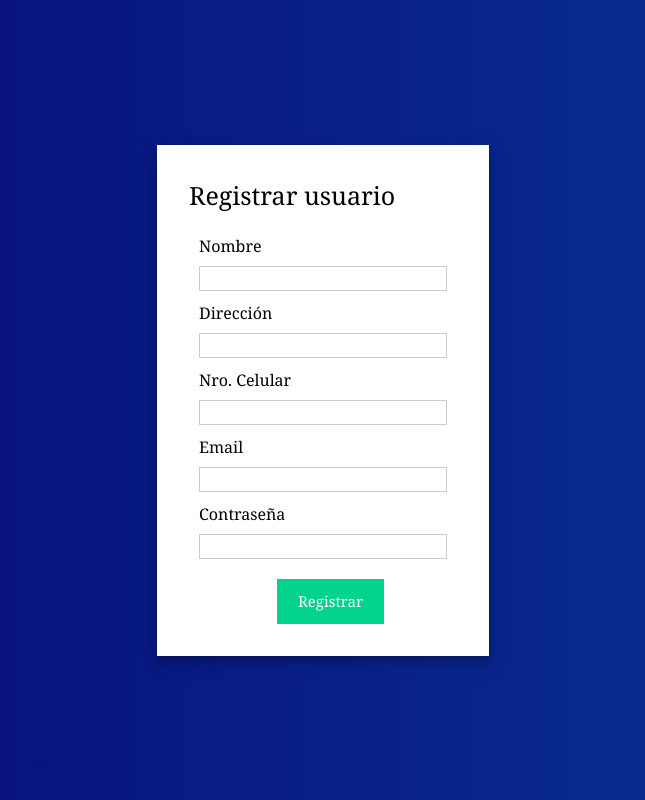
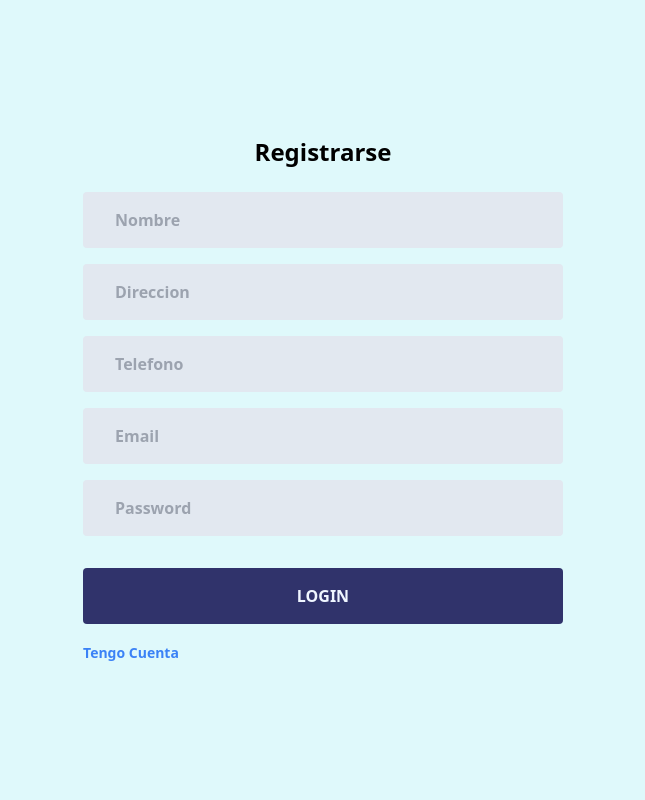
Before and after one commit to nahuelXZV/Front-Chat-Bot, a Next.js app: page /signup in a window 1280 px wide. Shown: the whole page, without its empty margins (317-962 px from the left). Built offline with nearby package versions, Linux system fonts and the light colour scheme.

Commit message:
arreglos login and register

```diff
--- a/components/Layout_Login.js
+++ b/components/Layout_Login.js
@@ -9,11 +9,9 @@ export default function Layout_Login({ children, title }) {
         <link rel="icon" href="/favicon.ico" />
       </Head>
 
-      <div className="flex h-screen overflow-y-hidden bg-white">
-        <div className="flex flex-col flex-1 h-full overflow-hidden">
-          <main className="flex-1 max-h-full p-5 py-1 overflow-hidden overflow-y-scroll">
-            {children}
-          </main>
+      <div className="bg-fondo">
+        <div className="flex justify-center h-screen w-screen items-center">
+          {children}
         </div>
       </div>
     </>
--- a/components/Nav.js
+++ b/components/Nav.js
@@ -2,31 +2,39 @@ import Image from "next/image";
 import Link from "next/link";
 import { useAppContext } from "../context/LayoutContext";
 import { useState, useEffect } from "react";
-import {useRouter} from "next/router";
+import { useRouter } from "next/router";
 
 export default function Nav() {
   const router = useRouter();
   const layotContext = useAppContext();
   const [open, setOpen] = useState(false);
+  const [usuario, setUser] = useState('');
+  const [email, setEmail] = useState('');
 
   function local() {
     if (typeof window !== 'undefined') {
       let user = localStorage.getItem('user');
       user = JSON.parse(user);
-      return user.nombre;
+      console.log(user);
+      return user.body.empleadoId?.nombre ? user.body.empleadoId?.nombre : "Usuario";
     }
   }
+
   function local2() {
     if (typeof window !== 'undefined') {
       let user = localStorage.getItem('user');
       user = JSON.parse(user);
-      return user.email;
+      return user.body.user.email;
     }
   }
-  let usuario = local();
-  let email = local2();
 
-  function exit(){
+  useEffect(() => {
+    setUser(local());
+    setEmail(local2());
+  }, []);
+
+
+  function exit() {
     if (typeof window !== 'undefined') {
       localStorage.removeItem("user");
       router.push("/login");
@@ -76,7 +84,7 @@ export default function Nav() {
         <div className="relative flex justify-center space-x-3 mr-8">
           <div className="relative">
             <button onClick={toggleD} className="relative z-10 flex items-center p-2 text-sm text-gray-600 bg-fondo border border-transparent rounded-md focus:border-blue-500 focus:ring-opacity-40 focus:ring-blue-300  focus:outline-none">
-            <span className="mx-1 font-bold">{usuario}</span>
+              <span className="mx-1 font-bold">{usuario}</span>
               <svg className="w-5 h-5 mx-1" viewBox="0 0 24 24" fill="none" xmlns="http://www.w3.org/2000/svg">
                 <path d="M12 15.713L18.01 9.70299L16.597 8.28799L12 12.888L7.40399 8.28799L5.98999 9.70199L12 15.713Z" fill="currentColor"></path>
               </svg>
@@ -85,13 +93,13 @@ export default function Nav() {
         </div>
       </div>
       <div className={styleOpenD}>
-        <a href="#" className="flex items-center p-3 -mt-2 text-sm text-gray-600 transition-colors duration-200 transform hover:bg-gray-100 ">
+        <button className="flex items-start p-3 -mt-2 text-sm text-gray-600 transition-colors duration-200 transform hover:bg-gray-100 ">
           <Image src="/images/user.png" alt="Picture of the author" width={35} height={35} className="flex-shrink-0 object-cover mr-4 rounded-full w-9 h-9" />
           <div className="mx-4 ml-2">
-            <h1 className="text-sm font-semibold text-gray-700 ">{usuario}</h1>
+            <h1 className="text-sm font-semibold text-gray-700">{usuario}</h1>
             <p className="text-sm text-gray-500 ">{email}</p>
           </div>
-        </a>
+        </button>
         <hr className="border-gray-200" />
         <button onClick={exit} className="block px-4 py-3 text-sm text-gray-600 capitalize transition-colors duration-200 transform hover:bg-gray-100">
           Cerrar Sesion
--- a/pages/login.js
+++ b/pages/login.js
@@ -1,37 +1,26 @@
-import styles from "../styles/style_login.module.css";
 import Layout from "../components/Layout_Login";
-
 import React, { useState } from "react";
 import { useRouter } from "next/router";
 import { useEffect } from "react";
+import Link from "next/link";
 
 export default function Login() {
-  //const login = () => {
-  const [email, setEmail] = React.useState('');
-  const [password, setPassword] = React.useState('');
-  const [errorMessages, setErrorMessages] = React.useState({});
-
+  const [email, setEmail] = React.useState("");
+  const [password, setPassword] = React.useState("");
+  const [emailError, setEmailError] = React.useState(null);
+  const [passError, setPassError] = React.useState(null);
+  const [errorLogin, setErrorLogin] = React.useState(null);
   const router = useRouter();
 
   useEffect(() => {
     const auth = localStorage.getItem("user");
-    if(auth){
+    if (auth) {
       router.push('/tablero');
     }
   }, [])
 
-  const errors = {
-    uname: "invalid email",
-    pass: "invalid password"
-  };
-
-  const renderErrorMessage = (name) =>
-    name === errorMessages.name && (
-      <div className={styles.error}>{errorMessages.message}</div>
-    );
-
-  const handleLogin = async (e) => {
-    e.preventDefault();
+  const handleLogin = async () => {
+    if (email !== "" && password !== "") {
       let config = {
         method: 'Post',
         headers: {
@@ -42,46 +31,50 @@ export default function Login() {
       }
       let result = await fetch("http://localhost:3010/api/auth/login", config);
       result = await result.json();
-    console.warn(result);
-    if ("email" === result.error) {
-      setErrorMessages({ name: "uname", message: errors.uname });
-    } else {
-      if (result.error === "password") {
-        setErrorMessages({ name: "pass", message: errors.pass });
-      } else {
-        console.warn(result);
-        localStorage.setItem('user', JSON.stringify(result));
+      console.log(result);
+      if (result.error?.statusCode == 400 || result.error?.statusCode == 401) {
+        setErrorLogin('Usuario o contraseña incorrectos!');
+        return;
+      }
+      if (result.status == 200) {
+        localStorage.setItem("user", JSON.stringify(result));
         router.push('/tablero');
+        return;
       }
     }
+    email === "" ? setEmailError("El campo email es requerido") : "";
+    password === "" ? setPassError("El campo password es requerido") : "";
+    return;
   };
 
   return (
     <Layout title="login">
-      <div className={styles.app}>
-        <div className={styles.loginForm}>
-          <div className={styles.title}>Iniciar Sesion</div>
-          <div className={styles.form}>
-            <form id="cuenta_login" onSubmit={handleLogin}>
-              <div className={styles.inputContainer}>
-                <label> Usuario </label>
-                <input type="text" name="uname" required className={styles.inputText}
-                  onChange={(e) => setEmail(e.target.value)} value={email} />
-                {renderErrorMessage("uname")}
+      <div className="w-full md:w-1/2 flex flex-col items-center " >
+        {/* <!-- text login --> */}
+        <h1 className="text-center text-2xl font-bold text-black mb-6">LOGIN</h1>
+
+        {/* <!-- email input --> */}
+        <div className="w-3/4 mb-6">
+          <input onChange={(e) => setEmail(e.target.value)} value={email} type="email" name="email" id="email" className="w-full py-4 px-8 bg-slate-200 placeholder:font-semibold rounded hover:ring-1 outline-blue-500" placeholder="User Name" />
+          {/* mensaje de error */}
+          {emailError ? <div className="text-sm text-red-500 mt-2">{emailError}</div> : ""}
         </div>
-              <div className={styles.inputContainer}>
-                <label> Contraseña </label>
-                <input type="password" name="pass" required className={styles.inputPass}
-                  onChange={(e) => setPassword(e.target.value)} value={password} />
-                {renderErrorMessage("pass")}
+        {/* <!-- password input -->{} */}
+        <div className="w-3/4 mb-6">
+          <input onChange={(e) => setPassword(e.target.value)} value={password} type="password" name="password" id="password" className="w-full py-4 px-8 bg-slate-200 placeholder:font-semibold rounded hover:ring-1 outline-blue-500 " placeholder="Password" />
+          {passError ? <div className="text-sm text-red-500 mt-2">{passError}</div> : ""}
         </div>
-              <div className={styles.buttonContainer}>
-                <input type="submit" className={styles.inputSubmit} />
-
-                <button onClick={handleLogin} type="button" className={styles.inputVolver}>Volver</button>
+        {errorLogin ? <div className="text-md text-red-500 mb-4 fond-bold">{errorLogin}</div> : ""}
+        {/* <!-- button --> */}
+        <div className="w-3/4 mt-4">
+          <button onClick={handleLogin} type="submit" className="py-4 bg-aside w-full rounded text-blue-50 font-bold hover:bg-blue-700"> LOGIN</button>
         </div>
-            </form>
-          </div>
+        {/* registrarse */}
+        <div className="w-3/4 mt-4">
+          {/* texto de registrarse con LINK */}
+          <Link href="/signup">
+            <a className="text-sm text-blue-500 font-bold hover:text-blue-700"> Registrarse</a>
+          </Link>
         </div>
       </div>
     </Layout>
--- a/pages/login_prueba.js
+++ /dev/null
@@ -1,94 +0,0 @@
-import React, { useState } from "react";
-import ReactDOM from "react-dom";
-import styles from "../styles/style_login.module.css";
-import Layout from "../components/Layout_Login";
-
-export default function Login() {
-  const [errorMessages, setErrorMessages] = useState({});
-  const [isSubmitted, setIsSubmitted] = useState(false);
-
-  // User Login info
-
-  const errors = {
-    uname: "invalid username",
-    pass: "invalid password"
-  };
-
-  const handleSubmit = (event) => {
-    //Prevent page reload
-    event.preventDefault();
-
-    var { uname, pass } = document.forms[0];
-
-    // Find user login info
-    const userData = database.find((user) => user.username === uname.value);
-
-    // Compare user info
-    if (userData) {
-      if (userData.password !== pass.value) {
-        // Invalid password
-        setErrorMessages({ name: "pass", message: errors.pass });
-      } else {
-        setIsSubmitted(true);
-      }
-    } else {
-      // Username not found
-      setErrorMessages({ name: "uname", message: errors.uname });
-    }
-  };
-
-  // Generate JSX code for error message
-  const renderErrorMessage = (name) =>
-    name === errorMessages.name && (
-      <div className={styles.error}>{errorMessages.message}</div>
-    );
-
-  // JSX code for login form
-  //{renderErrorMessage("uname")}
-  //{renderErrorMessage("pass")}
-  const renderForm = (
-    <div className={styles.form}>
-      <form id="cuenta_login">
-        <div className={styles.inputContainer}>
-          <label for="username"> Usuario </label>
-          <input id="username" type="text" name="uname" required className={styles.inputText}/>
-
-        </div>
-        <div className={styles.inputContainer}>
-          <label for="password"> Contraseña </label>
-          <input id="password" type="password" name="pass" required className={styles.inputPass}/>
-
-        </div>
-        <div className={styles.buttonContainer}>
-          <input type="submit" className={styles.inputSubmit}/>
-          <input type="button" className={styles.inputVolver} value="Volver"/>
-        </div>
-      </form>
-    </div>
-  );
-//{isSubmitted ? <div>User is successfully logged in</div> : renderForm}
-//<script src={script}></script>
-
-  return (
-      <Layout title="login_prueba">
-        <div className={styles.app}>
-        <div className={styles.loginForm}>
-          <div className={styles.title}>Iniciar Sesion</div>
-          {isSubmitted ? <div>User is successfully logged in</div> : renderForm}
-        </div>
-      </div>
-      </Layout>
-    );
-}
-/* #funcion
-export async function getServerSideProps(context) {
-  let username = document.getElementById("username");
-  let password = document.getElementById("password");
-  let sesion = { username: username, password: password};
-  let sesionJSON = JSON.stringify(sesion);
-  const database = await fetch('http://localhost:3010/api/auth/login/', {
-    method: 'Post',
-    body: sesionJSON
-  })
-}
-end funcion*/
--- a/pages/signup.js
+++ b/pages/signup.js
@@ -1,12 +1,10 @@
-import styles from "../styles/style_login.module.css";
 import Layout from "../components/Layout_Login";
-
 import React, { Component } from "react";
-import {useRouter} from "next/router";
+import { useRouter } from "next/router";
 import { useEffect } from "react";
+import Link from "next/link";
 
 export default function SignUp() {
-//const SignUp = () => {
   const [nombre, setNombre] = React.useState('');
   const [direccion, setDireccion] = React.useState('');
   const [telefono, setTelefono] = React.useState('');
@@ -14,85 +12,75 @@ export default function SignUp() {
   const [password, setPassword] = React.useState('');
   const [errorMessages, setErrorMessages] = React.useState({});
   const [isSubmitted, setIsSubmitted] = React.useState(false);
+  const [errorLogin, setErrorLogin] = React.useState(null);
 
   const router = useRouter();
 
   useEffect(() => {
     const auth = localStorage.getItem("user");
-    if(auth){
+    if (auth) {
       router.push('/tablero');
     }
   }, [])
 
-  const errors = {
-    email: "Email ya registrado",
-    pass: "Minimo 8 caracteres"
-  };
-
-  const renderErrorMessage = (name) =>
-    name === errorMessages.name && (
-      <div className={styles.error}>{errorMessages.message}</div>
-    );
-
   const collectData = async () => {
+    if (email !== "" && password !== "" && nombre !== "" && direccion !== "" && telefono !== "") {
       let config = {
         method: 'Post',
         headers: {
-            'Accept':'application/json',
-            'Content-Type':'application/json'
+          'Accept': 'application/json',
+          'Content-Type': 'application/json'
         },
-        body: JSON.stringify({nombre,direccion,telefono,email,password})
-
+        body: JSON.stringify({ nombre, direccion, telefono, email, password })
       }
-      let result = await fetch("http://localhost:3010/api/users/register",config);
+      let result = await fetch("http://localhost:3010/api/users/register", config);
       result = await result.json();
       console.warn(result);
-      if("email" === result.error){
-        setErrorMessages({ name: "email", message: errors.email });
-      }else{
-        if(result.error === "password"){
-          setErrorMessages({ name: "pass", message: errors.pass });
-        }else{
-          console.warn(result);
-          localStorage.setItem('user', JSON.stringify(result));
+      if (result.error?.statusCode == 400 || result.error?.statusCode == 401) {
+        setErrorLogin('Verifique los datos ingresados!');
+        return;
+      }
+      if (result.status == 200) {
+        localStorage.setItem("user", JSON.stringify(result));
         router.push('/tablero');
+        return;
       }
-
+    } else {
+      setErrorLogin('Rellene todos los campos!!');
     }
   }
 
   return (
-    <Layout title="signup">
-      <div className={styles.app}>
-        <div className={styles.loginForm}>
-          <div className={styles.title}>Registrar usuario</div>
-          <div className={styles.form}>
-              <div className={styles.inputContainer}>
-                <label> Nombre </label>
-                <input type="text" required className={styles.inputText} onChange={(e) => setNombre(e.target.value)} value={nombre}/>
+    <Layout title="Sign Up">
+      <div className="w-full md:w-1/2 flex flex-col items-center " >
+        {/* <!-- text login --> */}
+        <h1 className="text-center text-2xl font-bold text-black mb-6">Registrarse</h1>
+        {/* <!-- email input --> */}
+        <div className="w-3/4 mb-4">
+          <input onChange={(e) => setNombre(e.target.value)} value={nombre} type="text" name="Nombre" className="w-full py-4 px-8 bg-slate-200 placeholder:font-semibold rounded hover:ring-1 outline-blue-500" placeholder="Nombre" />
         </div>
-              <div className={styles.inputContainer}>
-                <label> Dirección </label>
-                <input type="text" required className={styles.inputText} onChange={(e) => setDireccion(e.target.value)} value={direccion}/>
+        <div className="w-3/4 mb-4">
+          <input onChange={(e) => setDireccion(e.target.value)} value={direccion} type="text" name="Direccion" className="w-full py-4 px-8 bg-slate-200 placeholder:font-semibold rounded hover:ring-1 outline-blue-500" placeholder="Direccion" />
         </div>
-              <div className={styles.inputContainer}>
-                <label> Nro. Celular </label>
-                <input type="number" required className={styles.inputText} onChange={(e) => setTelefono(e.target.value)} value={telefono}/>
+        <div className="w-3/4 mb-4">
+          <input onChange={(e) => setTelefono(e.target.value)} value={telefono} type="text" name="Telefono" className="w-full py-4 px-8 bg-slate-200 placeholder:font-semibold rounded hover:ring-1 outline-blue-500" placeholder="Telefono" />
         </div>
-              <div className={styles.inputContainer}>
-                <label> Email </label>
-                <input type="text" required className={styles.inputText} onChange={(e) => setEmail(e.target.value)} value={email}/>
-                {renderErrorMessage("email")}
+        <div className="w-3/4 mb-4">
+          <input onChange={(e) => setEmail(e.target.value)} value={email} type="text" name="Email" className="w-full py-4 px-8 bg-slate-200 placeholder:font-semibold rounded hover:ring-1 outline-blue-500" placeholder="Email" />
         </div>
-              <div className={styles.inputContainer}>
-                <label> Contraseña </label>
-                <input type="password" required className={styles.inputPass} onChange={(e) => setPassword(e.target.value)} value={password}/>
-                {renderErrorMessage("pass")}
+        <div className="w-3/4 mb-4">
+          <input onChange={(e) => setPassword(e.target.value)} value={password} type="password" name="Password" className="w-full py-4 px-8 bg-slate-200 placeholder:font-semibold rounded hover:ring-1 outline-blue-500" placeholder="Password" />
         </div>
-              <div className={styles.buttonContainer}>
-                <button onClick={collectData} type="button" className={styles.inputVolver}>Registrar</button>
+        {errorLogin ? <div className="text-md text-red-500 mb-1 fond-bold">{errorLogin}</div> : ""}
+
+        {/* <!-- button --> */}
+        <div className="w-3/4 mt-4">
+          <button onClick={collectData} type="submit" className="py-4 bg-aside w-full rounded text-blue-50 font-bold hover:bg-blue-700"> LOGIN</button>
         </div>
-          </div>
+        <div className="w-3/4 mt-4">
+          <Link href="/login">
+            <a className="text-sm text-blue-500 font-bold hover:text-blue-700"> Tengo Cuenta</a>
+          </Link>
         </div>
       </div>
     </Layout>
--- a/pages/tablero.js
+++ b/pages/tablero.js
@@ -28,7 +28,7 @@ export default function Tablero() {
       <h2 className="text-xl font-bold ml-4">Error al cargar los datos...</h2>
       <div className="ml-4 text-black">
         <svg className="animate-spin -ml-1 mr-3 h-5 w-5 text-black" xmlns="http://www.w3.org/2000/svg" fill="none" viewBox="0 0 24 24">
-          <circle className="opacity-25" cx="12" cy="12" r="10" stroke="currentColor" stroke-width="4"></circle>
+          <circle className="opacity-25" cx="12" cy="12" r="10" stroke="currentColor" strokeWidth="4"></circle>
           <path className="opacity-75" fill="currentColor" d="M4 12a8 8 0 018-8v8z"></path>
         </svg>
       </div>
@@ -42,7 +42,7 @@ export default function Tablero() {
       <h2 className="text-xl font-bold ml-4">Cargando...</h2>
       <div className="ml-4 text-black">
         <svg className="animate-spin -ml-1 mr-3 h-5 w-5 text-black" xmlns="http://www.w3.org/2000/svg" fill="none" viewBox="0 0 24 24">
-          <circle className="opacity-25" cx="12" cy="12" r="10" stroke="currentColor" stroke-width="4"></circle>
+          <circle className="opacity-25" cx="12" cy="12" r="10" stroke="currentColor" strokeWidth="4"></circle>
           <path className="opacity-75" fill="currentColor" d="M4 12a8 8 0 018-8v8z"></path>
         </svg>
       </div>
```
Also changed, not shown: components/FormContacto.js (+8 -2 lines), components/Login.js (deleted, +0 -12 lines), components/privatecomponent.js (+2 -6 lines), components/Layout.js (indentation only). Lines whose indentation alone changed are shown as unchanged.
